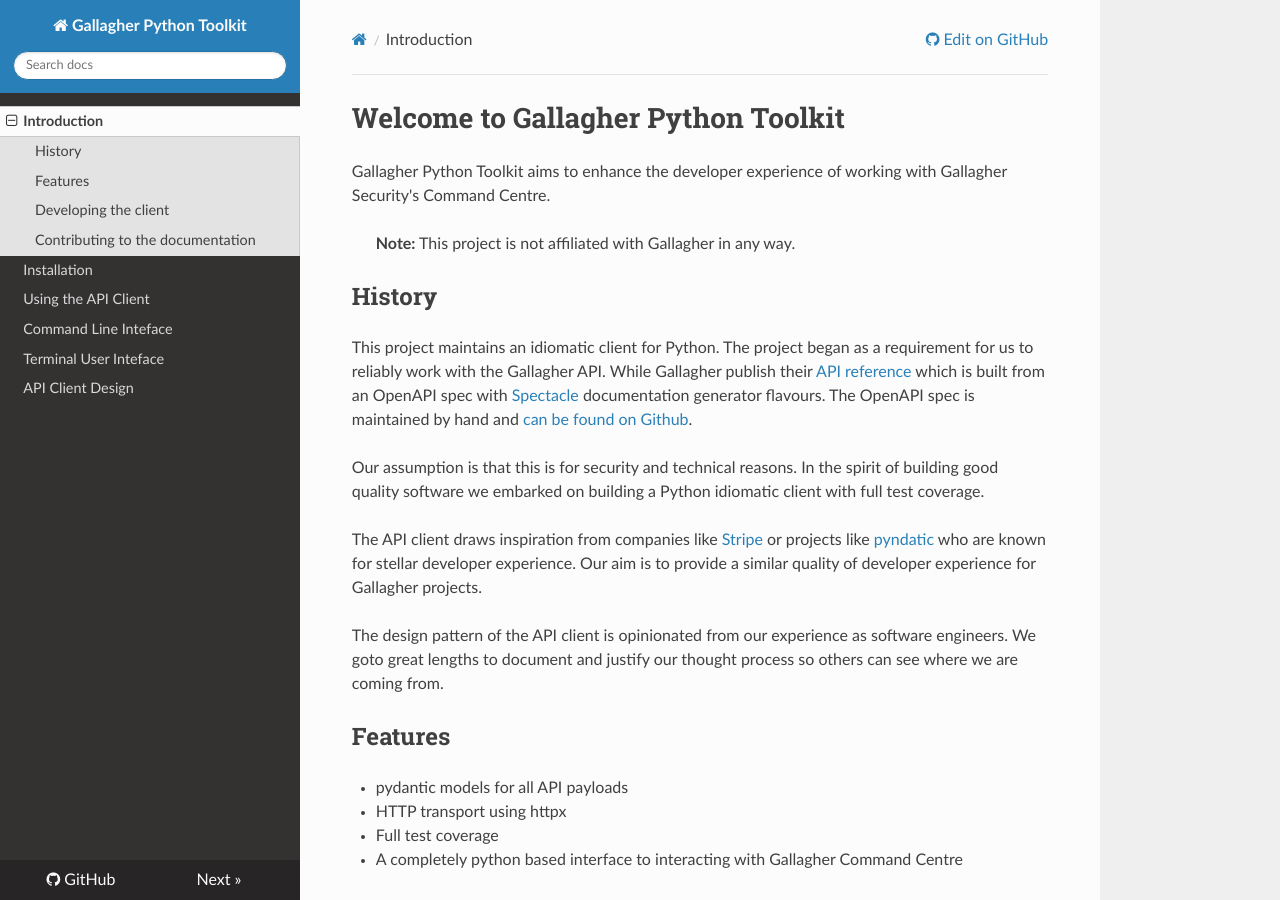
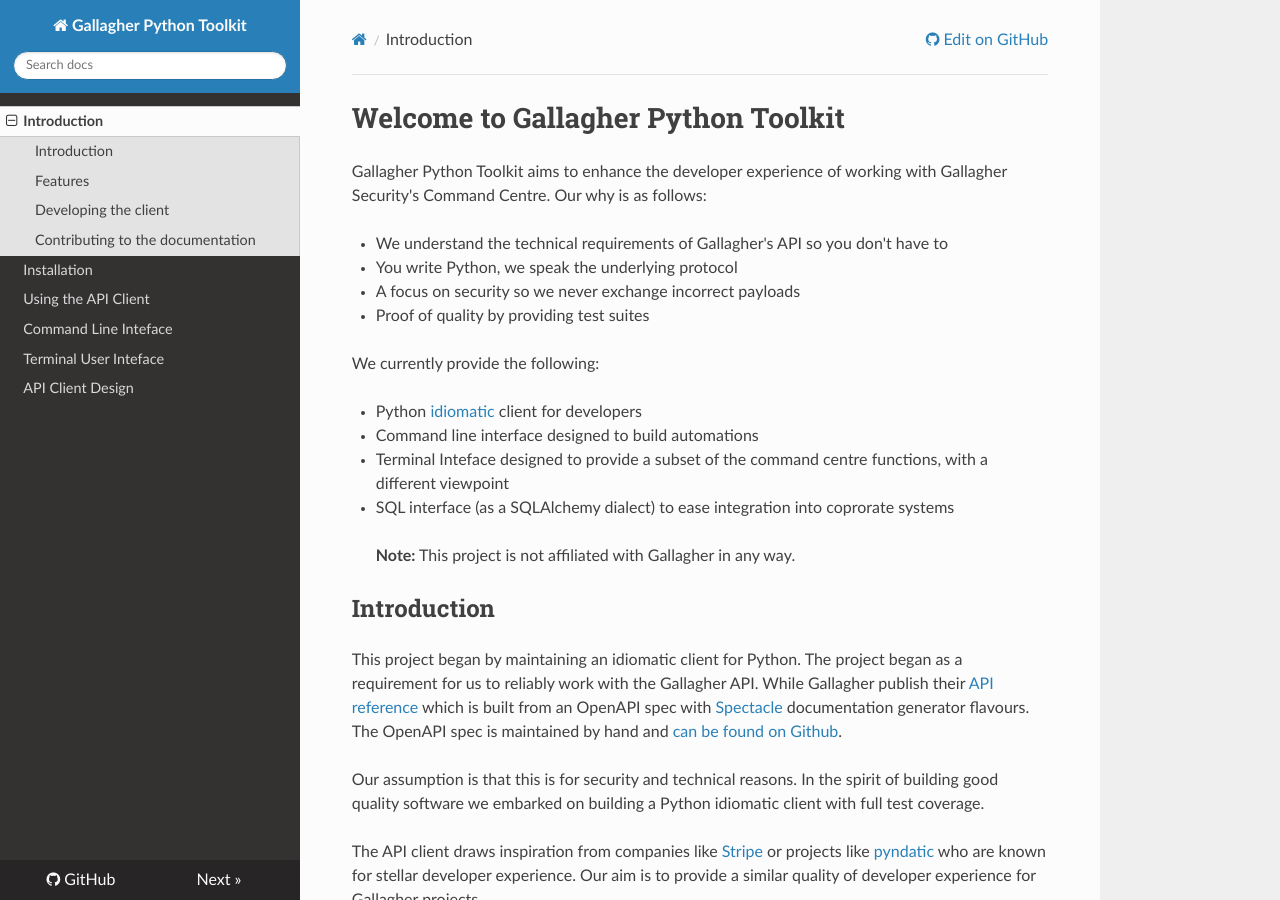
Before and after one commit to anomaly/gallagher, an MkDocs documentation site: the page built from docs/docs/index.md, in a window 1280 px wide and 900 px high. Built offline with MkDocs 1.6.1, drawn with Linux system fonts in a browser that asks for light colours; nearby versions of some CDN libraries.

Commit message:
docs: adds philosophy to the intro sections

```diff
--- a/docs/docs/index.md
+++ b/docs/docs/index.md
@@ -1,12 +1,24 @@
 # Welcome to Gallagher Python Toolkit
 
-Gallagher Python Toolkit aims to enhance the developer experience of working with Gallagher Security's Command Centre.
+Gallagher Python Toolkit aims to enhance the developer experience of working with Gallagher Security's Command Centre. Our why is as follows:
+
+- We understand the technical requirements of Gallagher's API so you don't have to
+- You write Python, we speak the underlying protocol
+- A focus on security so we never exchange incorrect payloads
+- Proof of quality by providing test suites
+
+We currently provide the following:
+
+- Python [idiomatic](https://www.merriam-webster.com/dictionary/idiomatic) client for developers
+- Command line interface designed to build automations
+- Terminal Inteface designed to provide a subset of the command centre functions, with a different viewpoint
+- SQL interface (as a SQLAlchemy dialect) to ease integration into coprorate systems
 
 > **Note:** This project is not affiliated with Gallagher in any way.
 
-## History
+## Introduction
 
-This project maintains an idiomatic client for Python. The project began as a requirement for us to reliably work with the Gallagher API. While Gallagher publish their [API reference](https://gallaghersecurity.github.io/cc-rest-docs/ref/index.html) which is built from an OpenAPI spec with [Spectacle](https://github.com/sourcey/spectacle) documentation generator flavours. The OpenAPI spec is maintained by hand and [can be found on Github](https://github.com/GallagherSecurity/cc-rest-docs/tree/master/swagger).
+This project began by maintaining an idiomatic client for Python. The project began as a requirement for us to reliably work with the Gallagher API. While Gallagher publish their [API reference](https://gallaghersecurity.github.io/cc-rest-docs/ref/index.html) which is built from an OpenAPI spec with [Spectacle](https://github.com/sourcey/spectacle) documentation generator flavours. The OpenAPI spec is maintained by hand and [can be found on Github](https://github.com/GallagherSecurity/cc-rest-docs/tree/master/swagger).
 
 Our assumption is that this is for security and technical reasons. In the spirit of building good quality software we embarked on building a Python idiomatic client with full test coverage.
 
```
